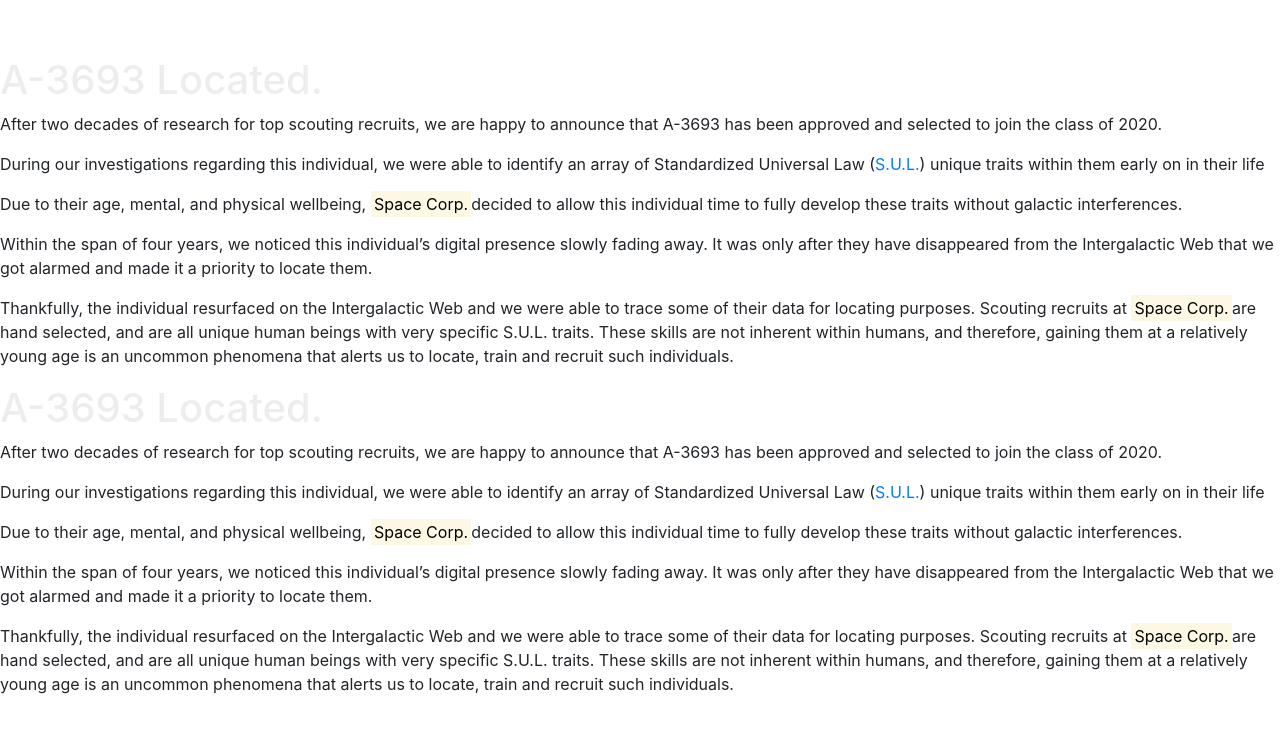
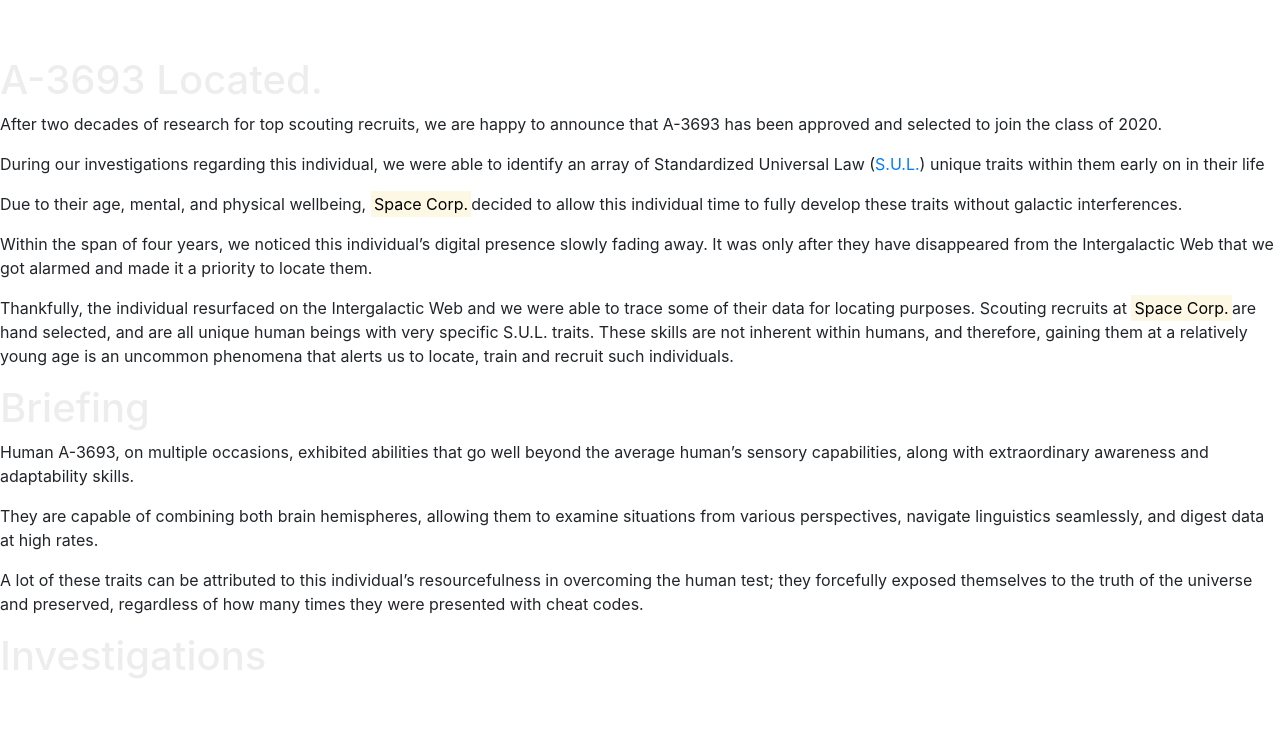
Before and after one commit to offglitch/Digital-Time-Capsule, a website: page index_space.html in a window 1280 px wide. Drawn offline with nearby package versions, Linux system fonts and the light colour scheme.

```diff
--- a/css/main.css
+++ b/css/main.css.css
@@ -1,8 +1,14 @@
 @import url('https://fonts.googleapis.com/css?family=Turret+Road&display=swap');
 @import url('https://fonts.googleapis.com/css?family=Inconsolata&display=swap');
+@import url("https://fonts.googleapis.com/css?family=Space+Mono");
+@import url("https://fonts.googleapis.com/css?family=Share+Tech+Mono");
 
 body {
-  background-color: #0a0316;
+  background-color: black;
+}
+
+section {
+    padding: 150px 0;
 }
 
 .navbar {
@@ -16,10 +22,6 @@
     letter-spacing: 10px;
 }
 
-a:hover {
-    color: whitesmoke;
-    font-style: italic;
-}
 
 .wrapper {
   position: relative;
@@ -38,6 +40,14 @@
   background-image: linear-gradient(transparent 50%, rgba(10, 15, 8, 0.1) 50%), radial-gradient(transparent 65%, rgba(2, 10, 1, 0.6) 100%);
   background-size: 15px, 100%;
 }
+
+.wrapper a {
+    color: whitesmoke;
+    font-style: italic;
+    color: #78cd6e;
+    background-color: #121b14;
+}
+
 
 .line {
   position: absolute;
--- a/index_space.html
+++ b/index_space.html
@@ -8,7 +8,7 @@
 
     <link href="vendor/bootstrap/css/bootstrap.min.css" rel="stylesheet">
 
-    <link rel="stylesheet" href="css/scrolling-nav.css">
+    <link rel="stylesheet" href="css/main.css">
 </head>
 
 <body>
@@ -45,7 +45,7 @@
             <div class="line"></div>
             <p>After two decades of research for top scouting recruits, we are happy to announce that A-3693 has been approved and selected to join the class of 2020.</p>
             <p>During our investigations regarding this individual, we were able to identify an array of Standardized Universal Law
-                (<a href="https://imgur.com/r/aww">S.U.L.</a>)
+                (<a id="sul" href="https://imgur.com/r/aww">S.U.L.</a>)
                 unique traits within them early on in their life
             </p>
             <p>Due to their age, mental, and physical wellbeing, <mark class="space1">Space Corp.</mark>decided to allow this individual time to fully develop these traits without galactic interferences.</p>
@@ -54,20 +54,27 @@
         </div>
     </section>
 
-        <section>
+        <section class="landingpage">
         <div class="wrapper">
             <div id="noise"></div>
-            <h1 class="animated infinite flash slower" id="h">A-3693 Located.</h1>
+            <h1 class="animated infinite flash slower" id="h">Briefing</h1>
             <div class="line"></div>
-            <p>After two decades of research for top scouting recruits, we are happy to announce that A-3693 has been approved and selected to join the class of 2020.</p>
-            <p>During our investigations regarding this individual, we were able to identify an array of Standardized Universal Law
-                (<a class="sul" href="https://imgur.com/r/aww">S.U.L.</a>)
-                unique traits within them early on in their life
+            <p>Human A-3693, on multiple occasions, exhibited abilities that go well beyond the average human’s sensory capabilities, along with extraordinary awareness and adaptability skills.
             </p>
-            <p>Due to their age, mental, and physical wellbeing, <mark class="space1">Space Corp.</mark>decided to allow this individual time to fully develop these traits without galactic interferences.</p>
-            <p>Within the span of four years, we noticed this individual’s digital presence slowly fading away. It was only after they have disappeared from the Intergalactic Web that we got alarmed and made it a priority to locate them.</p>
-            <p>Thankfully, the individual resurfaced on the Intergalactic Web and we were able to trace some of their data for locating purposes. Scouting recruits at <mark class="space1">Space Corp.</mark>are hand selected, and are all unique human beings with very specific S.U.L. traits. These skills are not inherent within humans, and therefore, gaining them at a relatively young age is an uncommon phenomena that alerts us to locate, train and recruit such individuals.</p>
+            <p>They are capable of combining both brain hemispheres, allowing them to examine situations from various perspectives, navigate linguistics seamlessly, and digest data at high rates.
+            </p>
+            <p> A lot of these traits can be attributed to this individual’s resourcefulness in overcoming the human test; they forcefully exposed themselves to the truth of the universe and preserved, regardless of how many times they were presented with cheat codes.</p>
         </div>
     </section>
 
-</body></html>
+        <section class="first-page">
+        <div class="wrapper">
+            <div id="noise"></div>
+            <h1 class="animated infinite flash slower" id="h">Investigations</h1>
+            <div class="line"></div>
+
+        </div>
+    </section>
+
+</body>
+</html>
```
